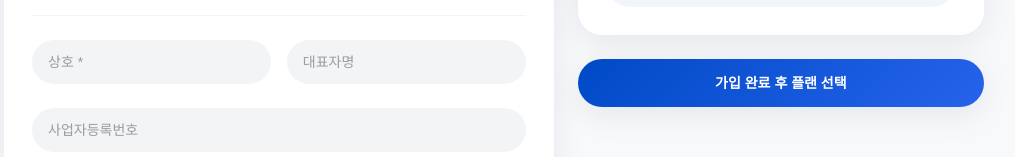
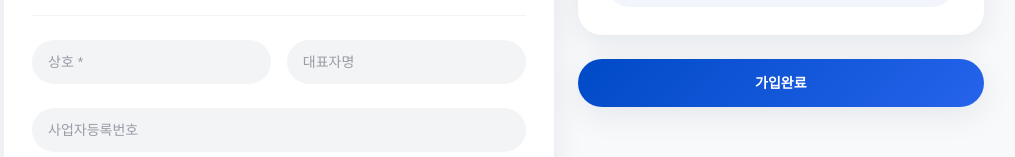
Before and after one commit to jshmir7070-sys/logiSSign, a Next.js app in the folder web/: page /portal/signup in a window 1280 px wide. Shown: the part 924-1081 px from the top of the page, without its empty margins (146-1161 px from the left). Built offline with nearby package versions, Linux system fonts and the light colour scheme.

Commit message:
chore: simplify signup submit label

```diff
--- a/web/src/app/portal/signup/page.tsx
+++ b/web/src/app/portal/signup/page.tsx
@@ -508,7 +508,7 @@ export default function PortalSignupPage() {
               disabled={submitting}
               className="h-12 w-full rounded-2xl bg-power-gradient text-sm font-semibold text-white shadow-ambient disabled:opacity-60"
             >
-              {submitting ? '처리 중입니다...' : '가입 완료 후 플랜 선택'}
+              {submitting ? '처리 중입니다...' : '가입완료'}
             </button>
           </aside>
         </div>
```
